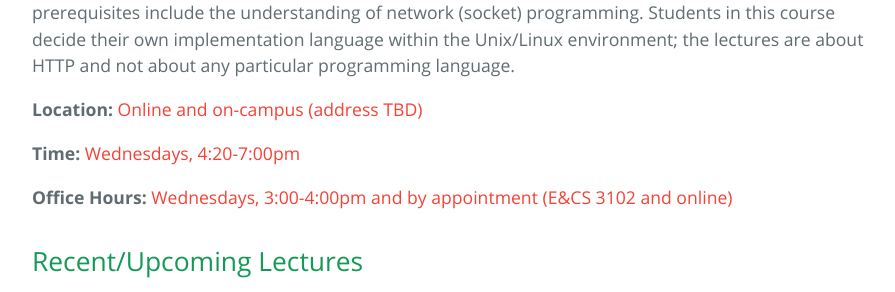
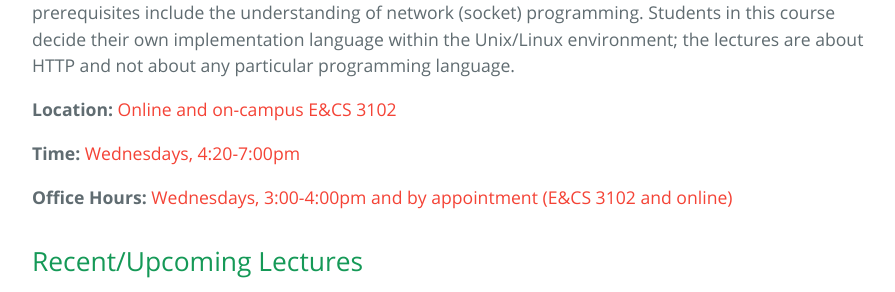
Before and after one commit to ibnesayeed/cs531-f22.github.io, a Jekyll site: the page built from index.md, in a window 1280 px wide and 900 px high, scrolled down 454 px. Shown: the part 163-455 px from the top of the window, without its empty margins (192-1087 px from the left). Built offline with Jekyll 4.4.1, drawn with Linux system fonts in a browser that asks for light colours; the repository's description, which GitHub fills in, is left out.

Commit message:
Add on-campus location

```diff
--- a/_data/course.yml
+++ b/_data/course.yml
@@ -13,7 +13,7 @@ department:
   name: Department of Computer Science
   abbr: CS
   url: https://odu.edu/compsci
-location: Online and on-campus (address TBD)
+location: Online and on-campus E&CS 3102
 timing: Wednesdays, 4:20-7:00pm
 crns:
   - 23955 (CS431) [In Hampton Roads]
```
